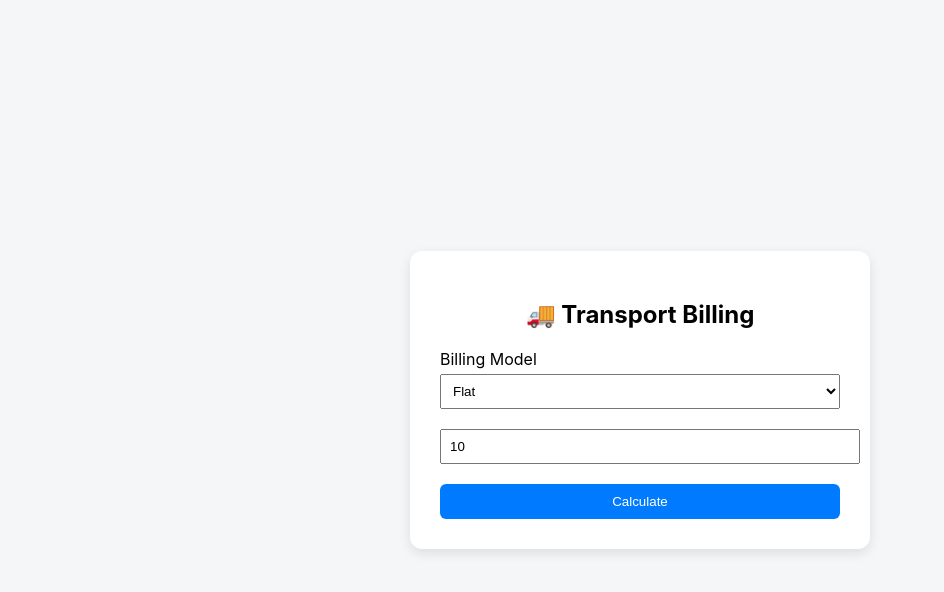
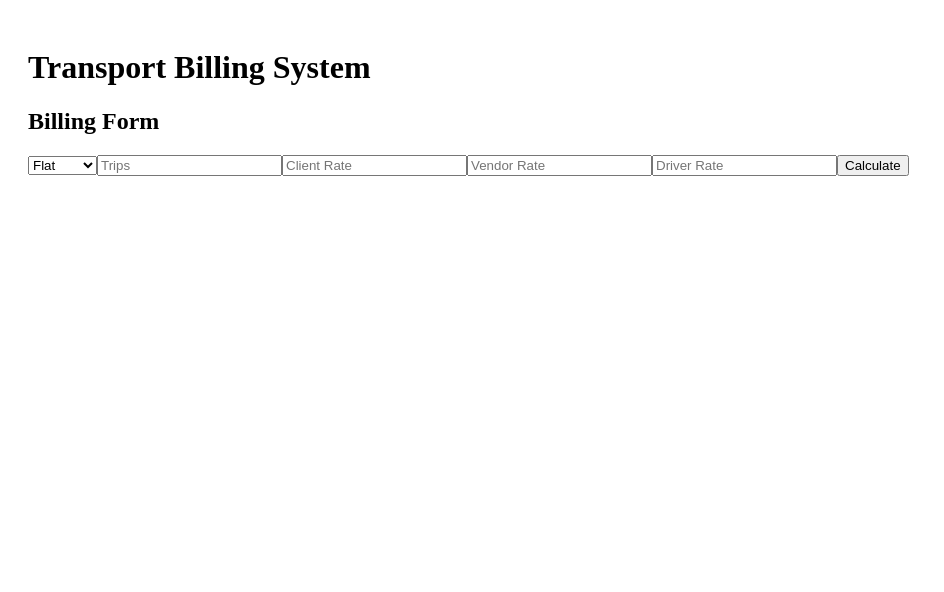
Before and after one commit to PraveenBPatil/transport-billing-system, a React (Create React App) app in the folder frontend/: page / in a window 1280 px wide. Shown: the top 592 px of the page, without its empty margins (0-944 px from the left). Built offline with nearby package versions, Linux system fonts and the light colour scheme.

Commit message:
fixed api url

```diff
--- a/frontend/src/App.js
+++ b/frontend/src/App.js
@@ -1,4 +1,4 @@
-import { useState } from "react";
+import React, { useState } from "react";
 import BillingForm from "./components/BillingForm";
 import ResultCard from "./components/ResultCard";
 
@@ -6,27 +6,10 @@ function App() {
   const [result, setResult] = useState(null);
 
   return (
-    <div style={{
-      minHeight: "100vh",
-      background: "#f4f6f8",
-      display: "flex",
-      justifyContent: "center",
-      alignItems: "center"
-    }}>
-      <div style={{
-        background: "#fff",
-        padding: "30px",
-        borderRadius: "12px",
-        width: "400px",
-        boxShadow: "0 4px 12px rgba(0,0,0,0.1)"
-      }}>
-        <h2 style={{ textAlign: "center" }}>
-          🚚 Transport Billing
-        </h2>
-
-        <BillingForm setResult={setResult} />
-        <ResultCard result={result} />
-      </div>
+    <div style={{ padding: "20px" }}>
+      <h1>Transport Billing System</h1>
+      <BillingForm setResult={setResult} />
+      <ResultCard result={result} />
     </div>
   );
 }
--- a/frontend/src/components/BillingForm.js
+++ b/frontend/src/components/BillingForm.js
@@ -1,118 +1,47 @@
-import { useState } from "react";
+import React, { useState } from "react";
 import { calculateBill } from "../services/api";
 
-function BillingForm({ setResult }) {
-  const [model, setModel] = useState("flat");
-  const [value, setValue] = useState(10);
+const BillingForm = ({ setResult }) => {
+  const [formData, setFormData] = useState({
+    model: "flat",
+    trips: 0,
+    client_rate: 0,
+    vendor_rate: 0,
+    driver_rate: 0
+  });
 
-  const handleSubmit = async () => {
-    let data = {};
+  const handleChange = (e) => {
+    setFormData({
+      ...formData,
+      [e.target.name]: e.target.value
+    });
+  };
 
-    if (model === "flat") {
-      data = {
-        model,
-        trips: Number(value),
-        client_rate: 620,
-        vendor_rate: 540,
-        driver_rate: 380
-      };
-    }
-
-    if (model === "shift") {
-      data = {
-        model,
-        shifts: Number(value),
-        client_rate: 1500,
-        vendor_rate: 1200,
-        driver_rate: 800
-      };
-    }
-
-    if (model === "monthly") {
-      data = {
-        model,
-        client_base: 41000,
-        vendor_base: 36000,
-        driver_base: 28000,
-        extra_km: 200,
-        extra_hours: 10,
-        client_km_rate: 11,
-        vendor_km_rate: 9,
-        driver_km_rate: 2,
-        client_hour_rate: 125,
-        vendor_hour_rate: 100,
-        driver_hour_rate: 50
-      };
-    }
-
-    if (model === "slab") {
-      data = {
-        model,
-        trips: 7,
-        client_slabs: [
-          { min: 1, max: 5, rate: 600 },
-          { min: 6, max: 10, rate: 550 }
-        ],
-        vendor_slabs: [
-          { min: 1, max: 5, rate: 520 },
-          { min: 6, max: 10, rate: 480 }
-        ],
-        driver_slabs: [
-          { min: 1, max: 5, rate: 300 },
-          { min: 6, max: 10, rate: 280 }
-        ]
-      };
-    }
-
-    const res = await calculateBill(data);
-    setResult(res);
+  const handleSubmit = async (e) => {
+    e.preventDefault();
+    const result = await calculateBill(formData);
+    setResult(result);
   };
 
   return (
-    <div style={{ marginTop: "20px" }}>
+    <form onSubmit={handleSubmit}>
+      <h2>Billing Form</h2>
 
-      <label>Billing Model</label>
-      <select
-        value={model}
-        onChange={(e) => setModel(e.target.value)}
-        style={{ width: "100%", padding: "8px", marginTop: "5px" }}
-      >
+      <select name="model" onChange={handleChange}>
         <option value="flat">Flat</option>
         <option value="monthly">Monthly</option>
         <option value="slab">Slab</option>
         <option value="shift">Shift</option>
       </select>
 
-      <br /><br />
+      <input name="trips" placeholder="Trips" onChange={handleChange} />
+      <input name="client_rate" placeholder="Client Rate" onChange={handleChange} />
+      <input name="vendor_rate" placeholder="Vendor Rate" onChange={handleChange} />
+      <input name="driver_rate" placeholder="Driver Rate" onChange={handleChange} />
 
-      {(model === "flat" || model === "shift") && (
-        <input
-          type="number"
-          value={value}
-          onChange={(e) => setValue(e.target.value)}
-          placeholder="Enter value"
-          style={{ width: "100%", padding: "8px" }}
-        />
-      )}
-
-      <br /><br />
-
-      <button
-        onClick={handleSubmit}
-        style={{
-          width: "100%",
-          padding: "10px",
-          background: "#007bff",
-          color: "#fff",
-          border: "none",
-          borderRadius: "6px",
-          cursor: "pointer"
-        }}
-      >
-        Calculate
-      </button>
-    </div>
+      <button type="submit">Calculate</button>
+    </form>
   );
-}
+};
 
 export default BillingForm;
--- a/frontend/src/components/ResultCard.js
+++ b/frontend/src/components/ResultCard.js
@@ -1,20 +1,14 @@
-function ResultCard({ result }) {
+import React from "react";
+
+const ResultCard = ({ result }) => {
   if (!result) return null;
 
   return (
-    <div style={{
-      marginTop: "20px",
-      padding: "15px",
-      background: "#f1f3f5",
-      borderRadius: "8px"
-    }}>
-      <h3>Result</h3>
-      <p>Client: ₹{result.client_amount}</p>
-      <p>Vendor: ₹{result.vendor_amount}</p>
-      <p>Driver: ₹{result.driver_amount}</p>
-      <p><strong>Margin: ₹{result.margin}</strong></p>
+    <div>
+      <h2>Result</h2>
+      <pre>{JSON.stringify(result, null, 2)}</pre>
     </div>
   );
-}
+};
 
 export default ResultCard;
--- a/frontend/src/index.js
+++ b/frontend/src/index.js
@@ -1,17 +1,6 @@
-import React from 'react';
-import ReactDOM from 'react-dom/client';
-import './index.css';
-import App from './App';
-import reportWebVitals from './reportWebVitals';
+import React from "react";
+import ReactDOM from "react-dom/client";
+import App from "./App";
 
-const root = ReactDOM.createRoot(document.getElementById('root'));
-root.render(
-  <React.StrictMode>
-    <App />
-  </React.StrictMode>
-);
-
-// If you want to start measuring performance in your app, pass a function
-// to log results (for example: reportWebVitals(console.log))
-// or send to an analytics endpoint. Learn more: https://bit.ly/CRA-vitals
-reportWebVitals();
+const root = ReactDOM.createRoot(document.getElementById("root"));
+root.render(<App />);
--- a/frontend/src/services/api.js
+++ b/frontend/src/services/api.js
@@ -1,7 +1,4 @@
-// 🔹 Change this URL when deploying
-const BASE_URL = "http://127.0.0.1:8000";   // local backend
-
-// const BASE_URL = "https://your-backend.onrender.com";  // 👉 use this after deployment
+const BASE_URL = "https://praveenpatil7799.pythonanywhere.com";
 
 export const calculateBill = async (data) => {
   try {
@@ -13,14 +10,11 @@ export const calculateBill = async (data) => {
       body: JSON.stringify(data)
     });
 
-    if (!res.ok) {
-      throw new Error("Failed to fetch data");
-    }
-
-    return await res.json();
+    const result = await res.json();
+    return result;
 
   } catch (error) {
     console.error("API Error:", error);
-    return { error: "Something went wrong" };
+    return { error: "Failed to connect to backend" };
   }
 };
```
Also changed, not shown: 1 other file (tests, documents, lock files or other folders).
